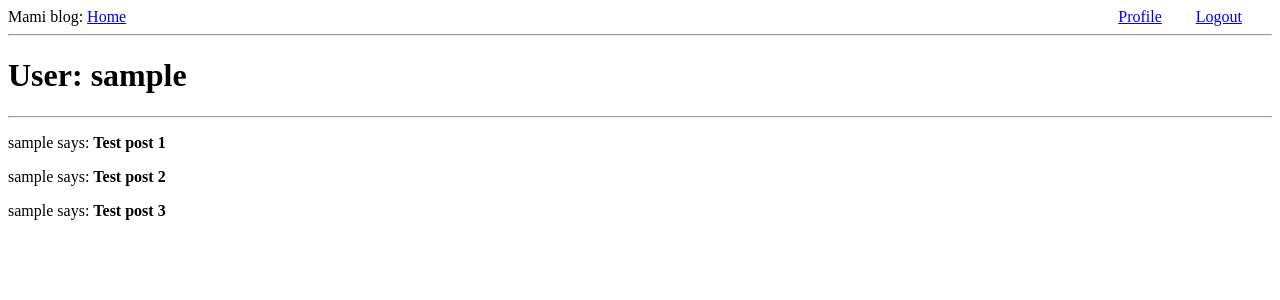
After one commit to muluel/flask-blog, a Flask app: a page that uses app/templates/base.html in a window 1280 px wide. The commit adds this page. Shown: the top 300 px of the page. Run offline with Flask 2, Linux system fonts and the light colour scheme; the visitor is signed in with stand-in values (Sample User, id 1); data comes from the database, SQL or seed files in the repository.

Commit message:
user profile page, model and url added.

```diff
--- a/app/routes.py
+++ b/app/routes.py
@@ -65,3 +65,15 @@ def register():
         flash('Congratulations, you are now a registered user!')
         return redirect(url_for('login'))
     return render_template('register.html', title='Register', form=form)
+
+@app.route('/user/<username>')
+@login_required
+
+def user(username):
+    user = User.query.filter_by(username=username).first_or_404()
+    posts = [
+        {'author':user, 'body':'Test post 1'},
+        {'author':user, 'body':'Test post 2'},
+        {'author':user, 'body':'Test post 3'}
+    ]
+    return render_template('user.html', user=user, posts=posts)
--- a/app/templates/base.html
+++ b/app/templates/base.html
@@ -9,19 +9,28 @@
         span{
             color:red;
         }
+        .registered{
+            float: right;
+        }
+        .grip{
+            padding-right: 30px;
+        }
     </style>
 </head>
 
 <body>
     <div>
-        Blog:
+        Mami blog:
         <a href="{{ url_for('index') }}">Home</a>
         {% if current_user.is_anonymous %}
         <a href="{{ url_for('login') }}">Login</a>
         {% else %}
-        <a href="{{ url_for('logout') }}">Logout</a>
+        <div class="registered">
+            <a class="grip" href="{{ url_for('user', username=current_user.username) }}">Profile</a>
+            <a class="grip" href="{{ url_for('logout') }}">Logout</a>
+        </div>
         {% endif %}
-    </div>
+      </div>
     <hr>
     {% with messages = get_flashed_messages() %}
     {% if messages %}
--- /dev/null
+++ b/app/templates/user.html
@@ -0,0 +1,11 @@
+{% extends "base.html" %}
+
+{% block content %}
+    <h1>User: {{ user.username }}</h1>
+    <hr>
+    {% for post in posts %}
+    <p>
+    {{ post.author.username }} says: <b>{{ post.body }}</b>
+    </p>
+    {% endfor %}
+{% endblock %}
```
